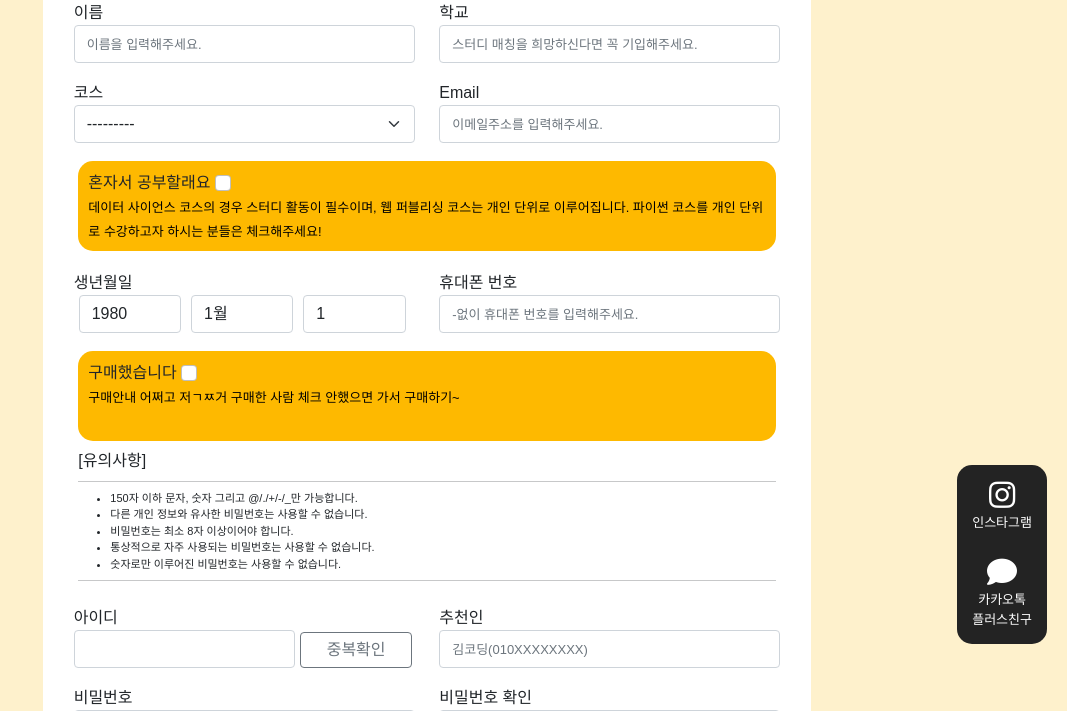
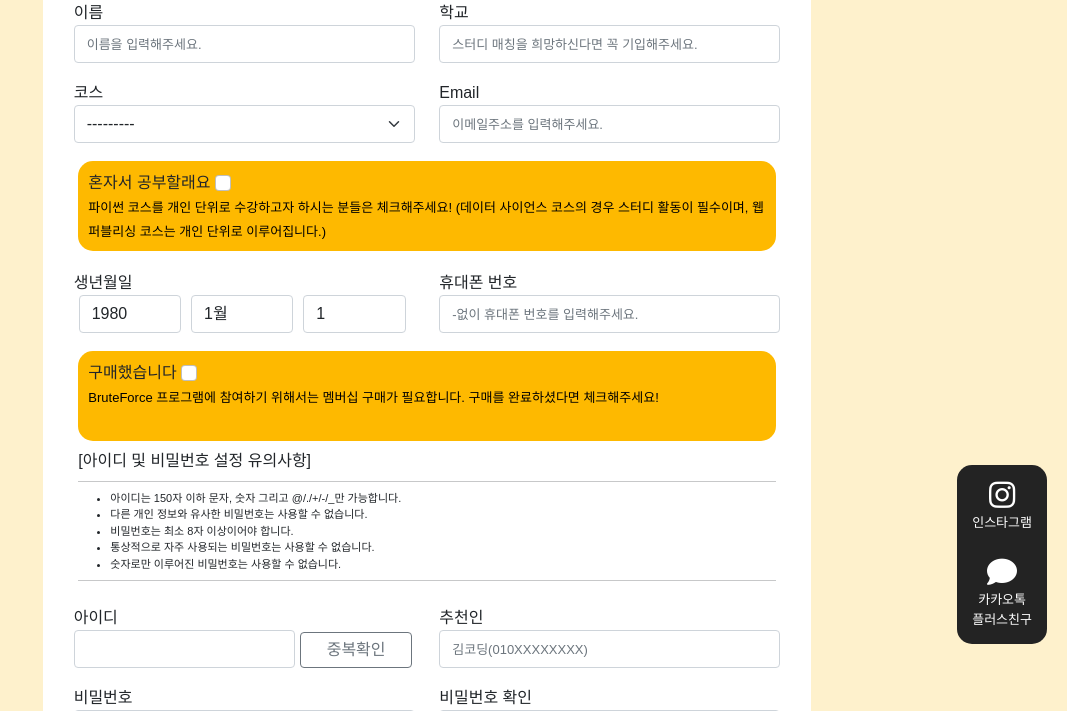
Before and after one commit to EarthlyZ9/bruteforce, a Django app: page /mypage/signup/ in a window 1280 px wide. Shown: the part 136-847 px from the top of the page, without its empty margins (213-1280 px from the left). Run offline with Django 3.2, Linux system fonts and the light colour scheme; parts of the project's set-up code (start-up, migrations or seed data) failed here and were passed over; some libraries are stand-ins or nearby versions; some web fonts are replaced.

Commit message:
modify signup page

```diff
--- a/accounts/models.py
+++ b/accounts/models.py
@@ -76,11 +76,11 @@ class Account_Info(AbstractUser):
   date_of_birth = models.DateField()
   season = models.IntegerField(blank=True, null=True, default=7)
   course = models.CharField(max_length=15, choices=COURSE_CHOICES)
-  individual = models.BooleanField(default=False, null = True, blank=True, help_text="데이터 사이언스 코스의 경우 스터디 활동이 필수이며, 웹 퍼블리싱 코스는 개인 단위로 이루어집니다. 파이썬 코스를 개인 단위로 수강하고자 하시는 분들은 체크해주세요! ")
+  individual = models.BooleanField(default=False, null = True, blank=True, help_text="파이썬 코스를 개인 단위로 수강하고자 하시는 분들은 체크해주세요! (데이터 사이언스 코스의 경우 스터디 활동이 필수이며, 웹 퍼블리싱 코스는 개인 단위로 이루어집니다.)")
   univ = models.CharField(max_length=15, null=True, blank=True)
   mobile_num = models.CharField(max_length=11)
   recommender = models.CharField(max_length=100, null=True, blank=True)
-  purchase = models.BooleanField(default=False, help_text="구매안내 어쩌고 저ㄱㅉ거 구매한 사람 체크 안했으면 가서 구매하기~")
+  purchase = models.BooleanField(default=False, help_text="BruteForce 프로그램에 참여하기 위해서는 멤버십 구매가 필요합니다. 구매를 완료하셨다면 체크해주세요!")
   privacy_policy_1 = models.BooleanField(default=False, help_text=PRIVACY_POLICY_CONTENT_1)
   privacy_policy_2 = models.BooleanField(default=False, help_text=PRIVACY_POLICY_CONTENT_2)
   signup_date = models.DateField(auto_now_add=True, null=True)
--- a/accounts/templates/accounts/signup.html
+++ b/accounts/templates/accounts/signup.html
@@ -43,10 +43,10 @@
                     필수 기입란입니다!
                   </div>
                 </div>
-                <p class='notice-header'>[유의사항]</p>
+                <p class='notice-header'>[아이디 및 비밀번호 설정 유의사항]</p>
                 <hr>
                 <ul class="notice-list">
-                  <li>150자 이하 문자, 숫자 그리고 @/./+/-/_만 가능합니다.</li>
+                  <li>아이디는 150자 이하 문자, 숫자 그리고 @/./+/-/_만 가능합니다.</li>
                   <li>다른 개인 정보와 유사한 비밀번호는 사용할 수 없습니다.</li>
                   <li>비밀번호는 최소 8자 이상이어야 합니다.</li>
                   <li>통상적으로 자주 사용되는 비밀번호는 사용할 수 없습니다.</li>
--- a/points/views.py
+++ b/points/views.py
@@ -4,8 +4,10 @@ from django.shortcuts import redirect, render
 from .models import Points_purchase
 from adminpage.models import PointsStatus
 from points.models import PurchaseRequest
+from django.contrib.auth.decorators import login_required
 
 # Create your views here.
+@login_required(login_url='accounts:login')
 def points(request):
   user_points_status = PointsStatus.objects.filter(user=request.user).first()
   available_points = user_points_status.total_points - user_points_status.used_points
```
Also changed, not shown: accounts/static/accounts/css/login.css (+10 -0 lines), main/static/main/css/custom404.css (+6 -3 lines), main/templates/main/custom404.html (+3 -4 lines), main/static/main/images/BF_intro.png (added), 3 other files.
